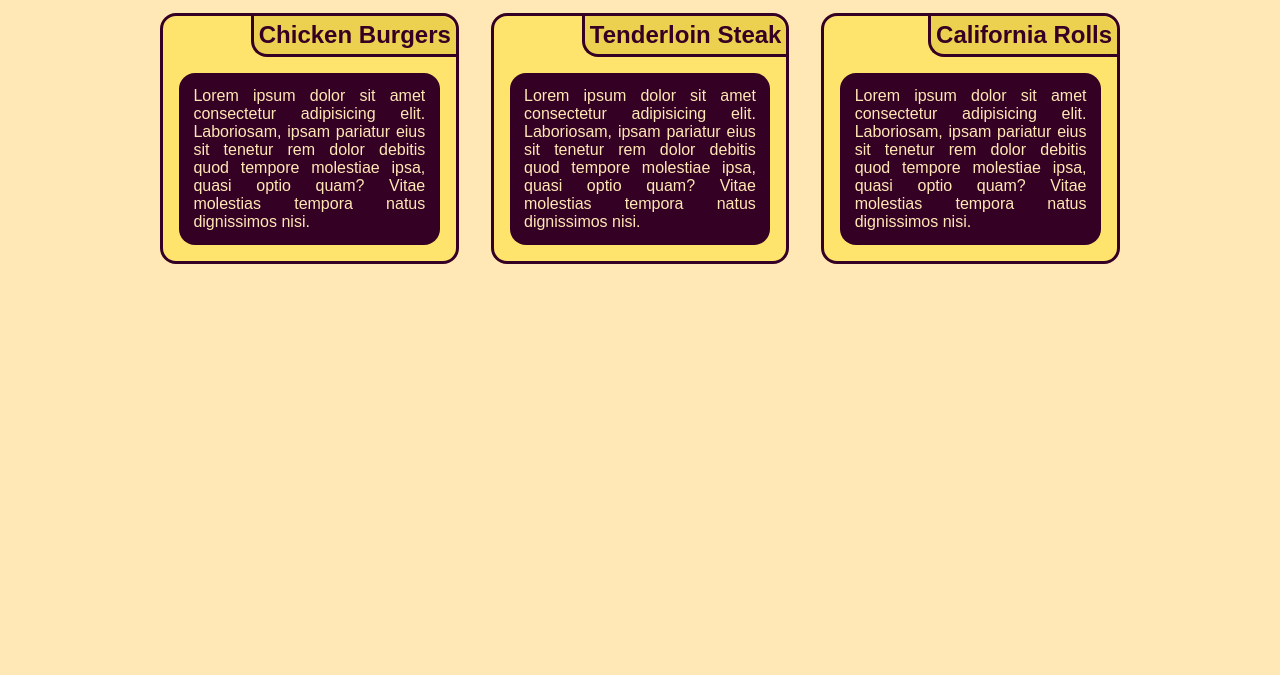
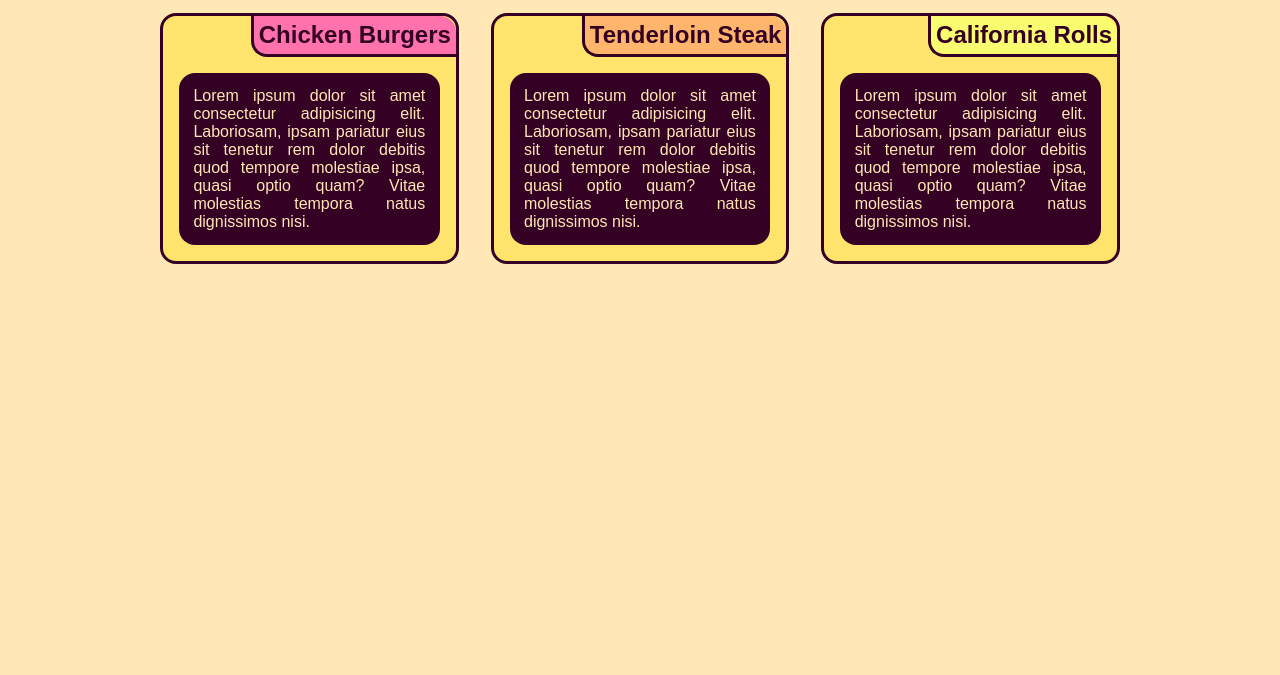
Before and after one commit to dayelot/coursera-module2, a plain HTML site: page index.html in a window 1280 px wide. Shown: the part 125-800 px from the top of the page. Drawn offline with Linux system fonts and the light colour scheme; a web font is replaced by a local one.

Commit message:
v2.0 - Added unique colors for each meal

```diff
--- a/css/style.css
+++ b/css/style.css
@@ -278,3 +278,14 @@ p.food-text{
     border-radius: 1rem;
     clear:right
 }
+
+/* Unique colors for each section */
+#foodcol1{
+    background-color: rgb(255, 114, 171);
+}
+#foodcol2{
+    background-color: rgb(255, 182, 108);
+}
+#foodcol3{
+    background-color: rgb(250, 252, 112);
+}
--- a/index.html
+++ b/index.html
@@ -25,15 +25,15 @@
         <!-- Second row for orders -->
         <div class="row">
             <div class="col-lg-4 col-md-6 col-sm-12"><div class="food">
-                <h2 class="food-heading">Chicken Burgers</h2>
+                <h2 id="foodcol1" class="food-heading">Chicken Burgers</h2>
                 <p class="food-text">Lorem ipsum dolor sit amet consectetur adipisicing elit. Laboriosam, ipsam pariatur eius sit tenetur rem dolor debitis quod tempore molestiae ipsa, quasi optio quam? Vitae molestias tempora natus dignissimos nisi.</p>
             </div></div>
             <div class="col-lg-4 col-md-6 col-sm-12"><div class="food">
-                <h2 class="food-heading">Tenderloin Steak</h2>
+                <h2 id="foodcol2" class="food-heading">Tenderloin Steak</h2>
                 <p class="food-text">Lorem ipsum dolor sit amet consectetur adipisicing elit. Laboriosam, ipsam pariatur eius sit tenetur rem dolor debitis quod tempore molestiae ipsa, quasi optio quam? Vitae molestias tempora natus dignissimos nisi.</p>
             </div></div>
             <div class="col-lg-4 col-md-12 col-sm-12"><div class="food">
-                <h2 class="food-heading">California Rolls</h2>
+                <h2 id="foodcol3" class="food-heading">California Rolls</h2>
                 <p class="food-text">Lorem ipsum dolor sit amet consectetur adipisicing elit. Laboriosam, ipsam pariatur eius sit tenetur rem dolor debitis quod tempore molestiae ipsa, quasi optio quam? Vitae molestias tempora natus dignissimos nisi.</p>
             </div></div>
         </div>
```
